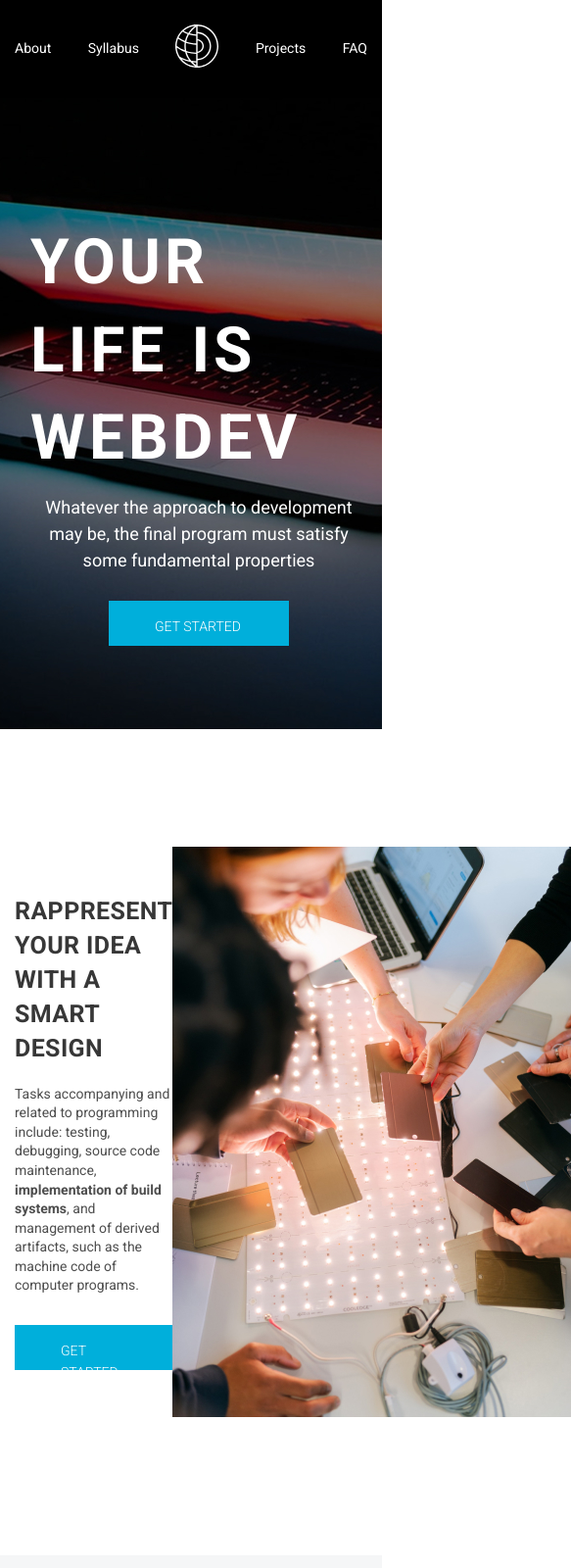
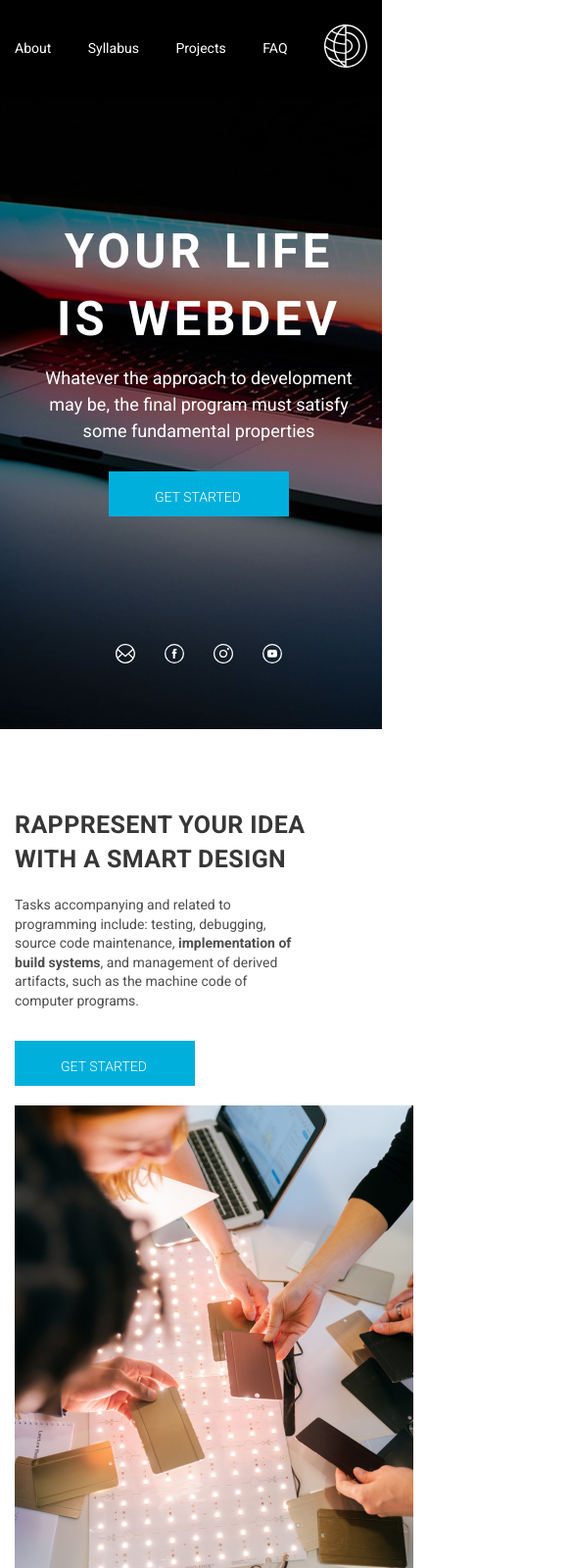
Before and after one commit to vladimircvetov99-web/webdev, a plain HTML site: page index.html in a window 390 px wide. Shown: the top 1600 px of the page at 98% size, 583 px wide, since content can reach past the window. Drawn offline with Linux system fonts and the light colour scheme.

Commit message:
finish adaptation website

```diff
--- a/css/style.css
+++ b/css/style.css
@@ -491,3 +491,99 @@ button {
 .footer__nav-intersector {
     color: #4E4E4E;
 }
+
+
+
+
+
+
+
+
+
+
+
+
+
+
+
+
+
+
+
+
+
+
+
+
+
+
+
+
+
+@media (max-width: 768px) {
+    .intro__title {
+        font-size: 52px;
+    }
+    .business {
+        padding: 80px 0 100px;
+    }
+    .business__info {
+        max-width: 300px;
+    }
+    section {
+        padding: 80px 0 140px;
+    }
+}
+
+@media (max-width: 425px) {
+        .menu__list li:nth-child(1) {
+            order: 1;
+        }
+          .menu__list li:nth-child(2) {
+            order: 2;
+        }
+          .menu__list li:nth-child(3) {
+            order: 5;
+        }
+          .menu__list li:nth-child(4) {
+            order: 3;
+        }
+          .menu__list li:nth-child(5) {
+            order: 4;
+        }
+
+        .intro__title {
+        font-size: 49px
+        }
+        .business__inner {
+            flex-wrap: wrap;
+        }
+        .intro__title {
+            text-align: center;
+        }
+        .business__info {
+            margin-bottom: 20px;
+        }
+        .intro__media {
+            margin-top: 130px;
+        }
+        .communities_inner {
+            flex-wrap: wrap;
+            justify-content: center;
+        }
+        .communities__info {
+            margin-bottom: 60px;
+        }
+        .communities__slider__inner {
+            width: 1650px;
+        }
+        .business__img {
+            margin-bottom: 30px;
+        }
+        .download__btn {
+            gap: 20px;
+        }
+        .footer__nav {
+            flex-wrap: wrap;
+        }
+        }
--- a/index.html
+++ b/index.html
@@ -61,7 +61,7 @@
                 </a>
                 <ul class="intro__media">
                     <li class="social__media">
-                        <a href="https://mail.google.com/mail/u/0/?tab=rm&ogbl#inbox" target="_blank"
+                        <a href="mailto:exampele@mail.ru" target="_blank"
                             class="social__media-link">
                             <img src="images/email.svg" alt="">
                         </a>
```
